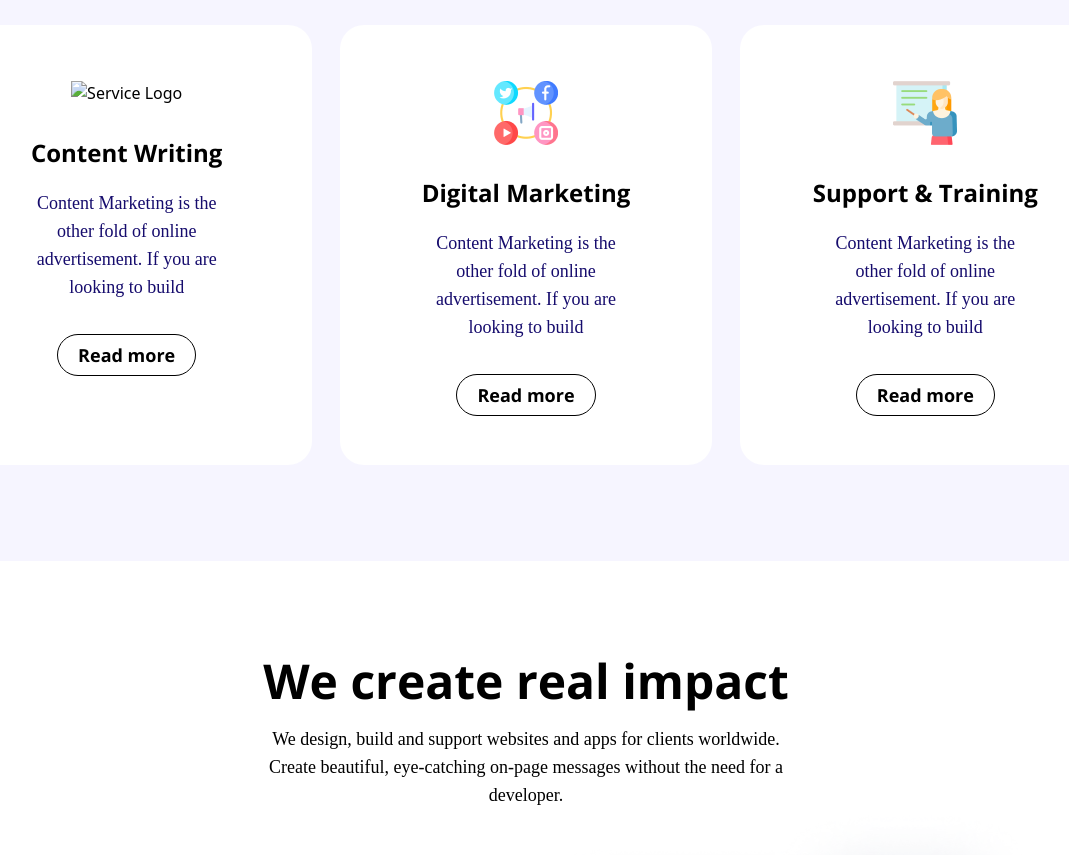
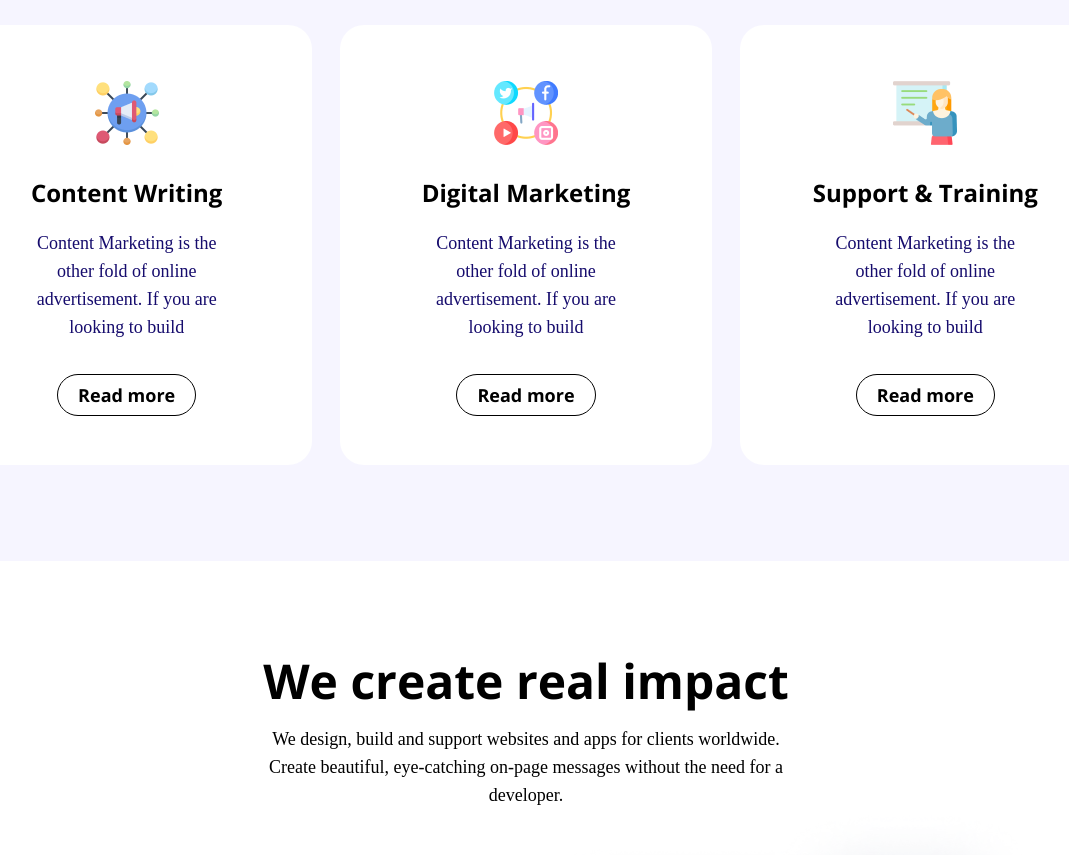
Before and after one commit to LitanMolla/tailwind-01, a website: page index.html in a window 1280 px wide. Shown: the part 2657-3512 px from the top of the page, without its empty margins (114-1183 px from the left). Drawn offline with nearby package versions, Linux system fonts and the light colour scheme; a web font is replaced by a local one.

Commit message:
Update n8

```diff
--- a/index.html
+++ b/index.html
@@ -184,7 +184,7 @@
             <div class="flex gap-x-7 mt-7">
                 <div class="flex-1 text-center p-14 group bg-white hover:bg-serviceItemBG transition-all duration-500 rounded-3xl ">
                     <div class="flex justify-center">
-                        <img src="images/con.png" alt="Service Logo">
+                        <img src="images/content.png" alt="Service Logo">
                     </div>
                     <h1 class="font-open font-bold text-2xl pt-8 group-hover:text-white">Content Writing</h1>
                     <p class="font-paprika text-lg text-brandColor my-5 px-6 pb-5 group-hover:text-white">Content Marketing is the other fold of online advertisement. If you are looking to build</p>
```
Also changed, not shown: src/output.css.
